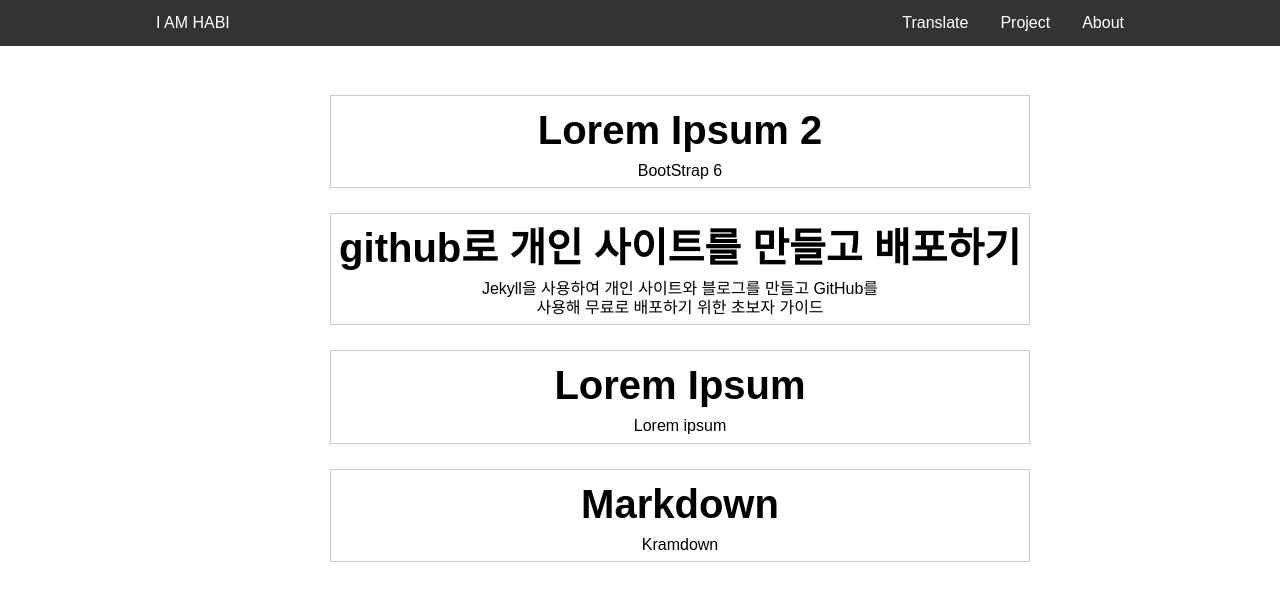
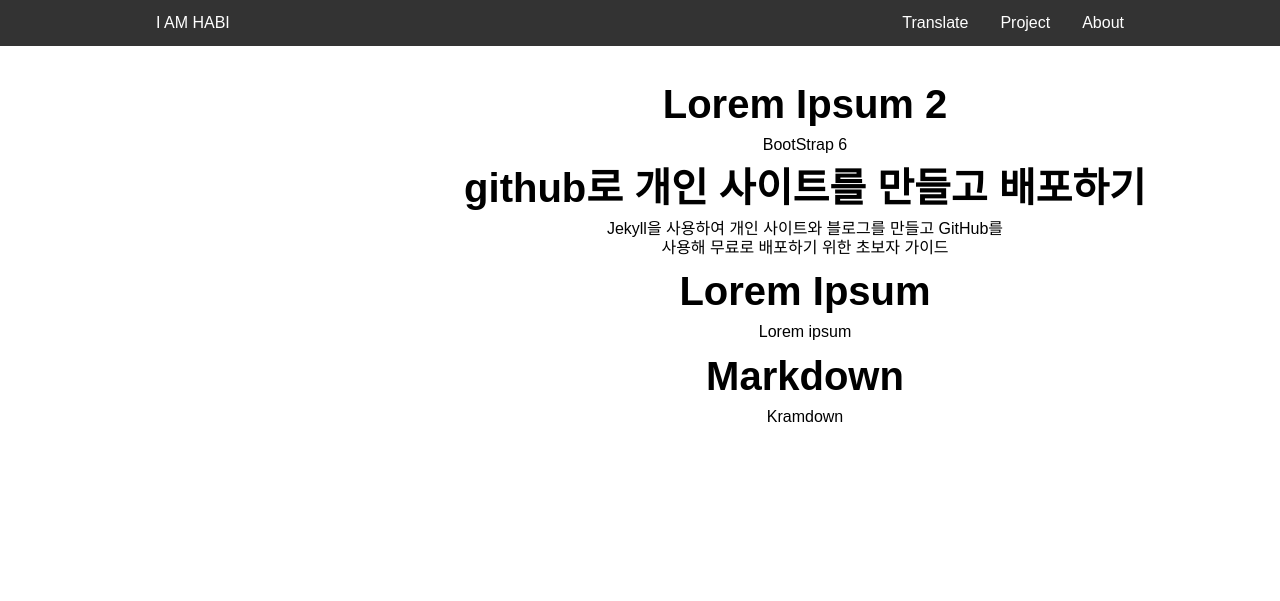
Before and after one commit to iamhabi/iamhabi.github.io, a Jekyll site: the page built from index.html, in a window 1280 px wide. Shown: the top 601 px of the page. Built offline with Jekyll 4.4.1, drawn with Linux system fonts in a browser that asks for light colours.

Commit message:
change design

```diff
--- a/_layouts/default.html
+++ b/_layouts/default.html
@@ -7,7 +7,7 @@
     <body>
         <nav>
             <ul>
-                <div class="content-n">
+                <div class="nav">
                     <li><a href="/">I AM HABI</a></li>
                     <div style="float:right;">
                         <li><a href="/translate/">Translate</a></li>
@@ -19,7 +19,7 @@
         </nav>
 
         <div style="padding:20px; margin-top:50px;">
-            <div class="content-m">
+            <div class="content-post">
                 <div class="container">
                     {{ content }}
                 </div>
--- a/_layouts/post.html
+++ b/_layouts/post.html
@@ -2,7 +2,7 @@
 layout: default
 ---
 
-<div class="content-n">
+<div class="post_title">
     <h1 style="text-align: center;">{{ page.title }}</h1>
 </div>
 
--- a/css/main.css
+++ b/css/main.css
@@ -34,9 +34,7 @@
 ul.posts li { list-style: none; }
 
 div.gallery {
-    margin: 25px;
-    border: 1px solid #ccc;
-    width: 700px;
+    width: 1000px;
 }
 
 div.gallery p {
@@ -45,8 +43,6 @@
     margin: auto;
     margin-bottom: 7px;
 }
-
-div.gallery:hover { background-color: beige; }
 
 .dot {
     height: 25px;
@@ -64,5 +60,6 @@
 
 .active { background-color: #4CAF50; }
 .content { max-width: 600px; margin: auto; }
-.content-m { max-width: 700px; margin: auto; }
-.content-n { max-width: 1000px; margin: auto; }
+.content-post { max-width: 700px; margin: auto; }
+.nav { max-width: 1000px; margin: auto; }
+.post_title { max-width: 1000px; margin: auto; }
```
